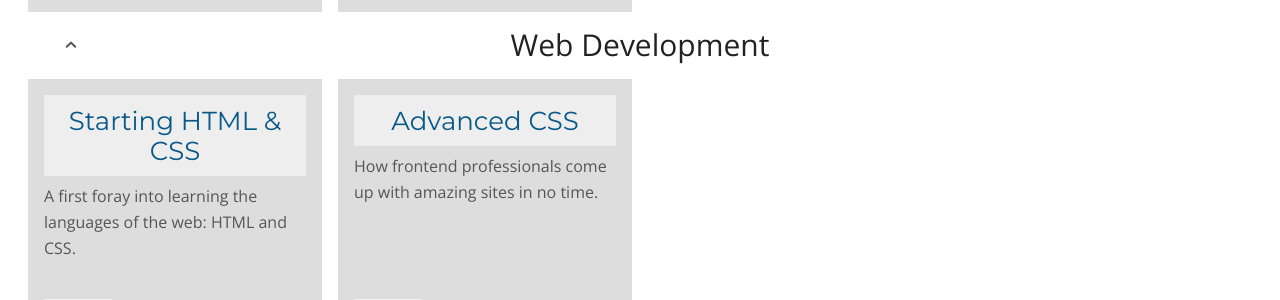
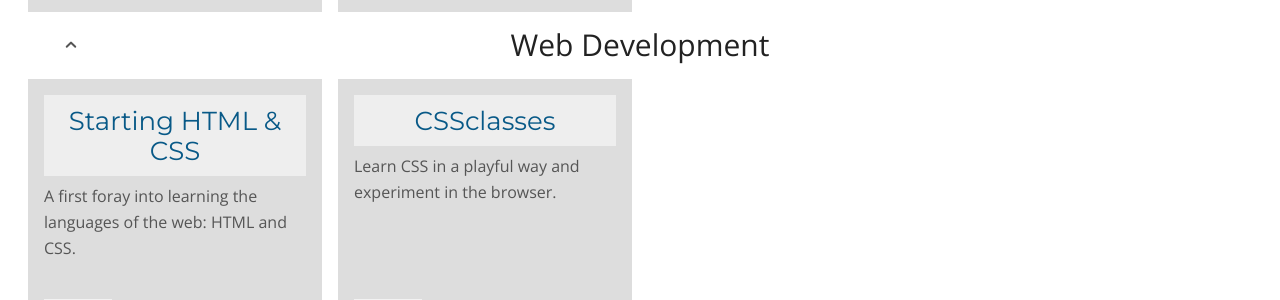
Before and after one commit to OpenTechSchool/learn.opentechschool.org, a Jekyll site: the page built from index.html, in a window 1280 px wide. Shown: the part 995-1295 px from the top of the page. Built offline with Jekyll 4.4.1, drawn with Linux system fonts in a browser that asks for light colours; nearby versions of some CDN libraries; Markdown is read by kramdown in place of the engine named in the settings.

Commit message:
Replaced the undone Advanced CSS course with the CSSclasses we did a few times

```diff
--- a/_config.yml
+++ b/_config.yml
@@ -54,11 +54,11 @@ sections:
         code: false
         desc: "A first foray into learning the languages of the web:
               HTML and CSS."
-      - title: Advanced CSS
-        url: http://opentechschool.github.io/advanced-css/
-        source: https://github.com/OpenTechSchool/advanced-css/
+      - title: CSSclasses
+        url: http://cssclasses.cssconf.eu/learning-materials/
+        source: https://github.com/OpenTechSchool/CSSclasses/
         code: false
-        desc: "How frontend professionals come up with amazing sites in no time."
+        desc: "Learn CSS in a playful way and experiment in the browser."
   - name: Data Hacking
     workshops:
       - title: Working with SQL databases
```
